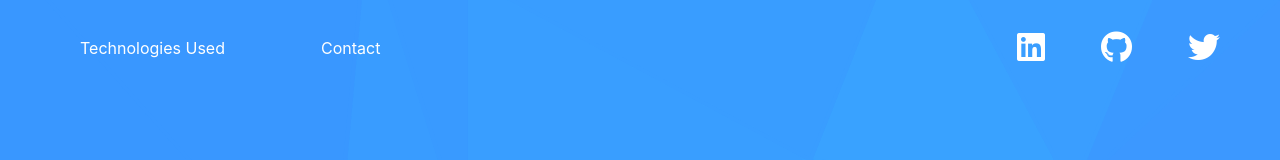
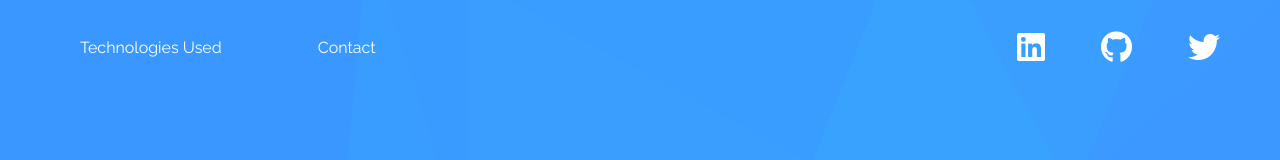
Before and after one commit to RubenPonce/react-portfolio, a React (Create React App) app: page / in a window 1280 px wide. Shown: the top 160 px of the page. Built offline with nearby package versions, Linux system fonts and the light colour scheme; some icons are missing; a web font is replaced by a local one.

Commit message:
trying to fix the fontsizes and values not loading on live server

```diff
--- a/src/App.css
+++ b/src/App.css
@@ -8,7 +8,10 @@
   max-width: 1920px;
 }
 
-h1,h2,h3,h4,h5,h6{
+h1,h2,h3,h4,h5,h6,p,a,label{
+  font-family: 'raleway', cursive;
+}
+html{
   font-family: 'raleway', cursive;
 }
 
@@ -77,9 +80,11 @@ h1,h2,h3,h4,h5,h6{
 }
 .introduction h1{
   color: rgba(250, 250, 250, 0.995);
+  font-size: 2.5rem;
 }
 .introduction a{
   color: white;
+
 
   text-decoration: underline;
 }
```
